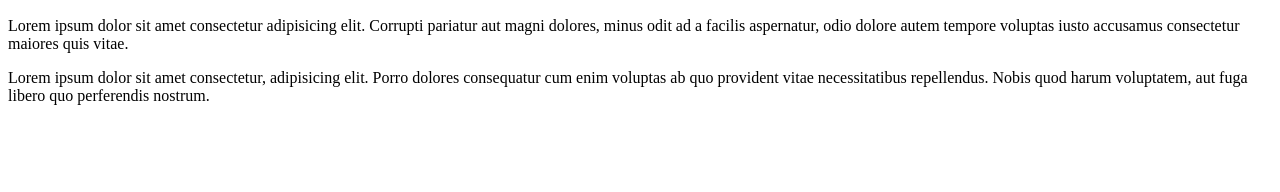
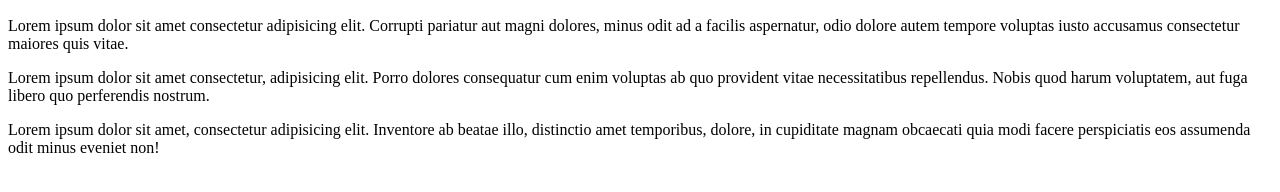
Before and after one commit to BrendaHartvig/Coder_clase15, a plain HTML site: page prueba-clase14.html in a window 1280 px wide. Shown: the part 110-302 px from the top of the page. Drawn offline with Linux system fonts and the light colour scheme.

Commit message:
Commit 2 nueva rama

```diff
--- a/prueba-clase14.html
+++ b/prueba-clase14.html
@@ -12,5 +12,6 @@
 			Lorem ipsum dolor sit amet consectetur, adipisicing elit. Porro dolores consequatur cum enim voluptas ab quo provident vitae necessitatibus repellendus. Nobis quod harum voluptatem, aut fuga libero quo perferendis nostrum.
 			</p>
 		</div>
+		<article>Lorem ipsum dolor sit amet, consectetur adipisicing elit. Inventore ab beatae illo, distinctio amet temporibus, dolore, in cupiditate magnam obcaecati quia modi facere perspiciatis eos assumenda odit minus eveniet non!</article>
 </body>
 </html>
```
